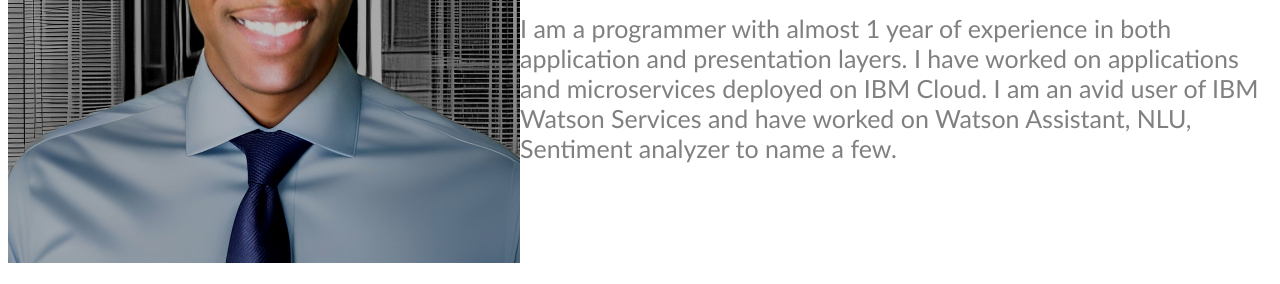
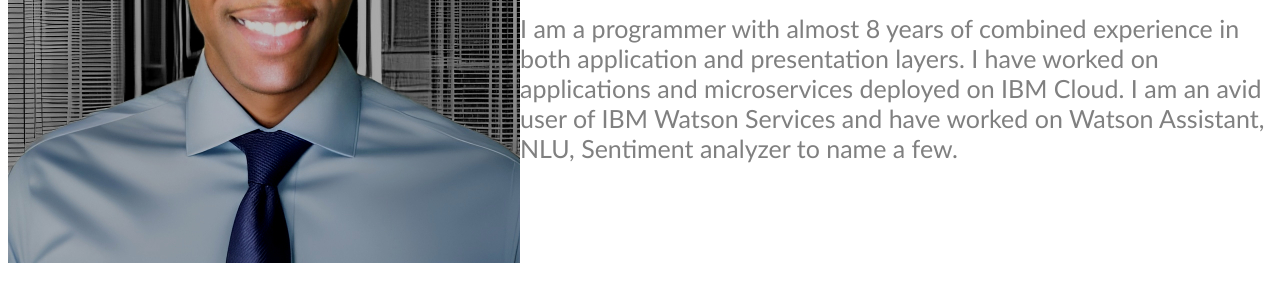
Before and after one commit to DEH10/My-Portfolio, a plain HTML site: page index.html in a window 1280 px wide. Shown: the part 389-673 px from the top of the page. Drawn offline with Linux system fonts and the light colour scheme.

Commit message:
Update index.html

```diff
--- a/index.html
+++ b/index.html
@@ -46,7 +46,7 @@
             Hi, I'm Daniel Humphrey! <img src="waving-hand.png" width="60px"/>
           </h1>
           <p>
-            I am a programmer with almost 1 year of experience in both application and presentation layers.
+            I am a programmer with almost 8 years of combined experience in both application and presentation layers.
             I have worked on applications and microservices deployed on IBM Cloud.
             I am an avid user of IBM Watson Services and have worked on Watson Assistant, NLU, Sentiment analyzer to name a few.
           </p>
```
